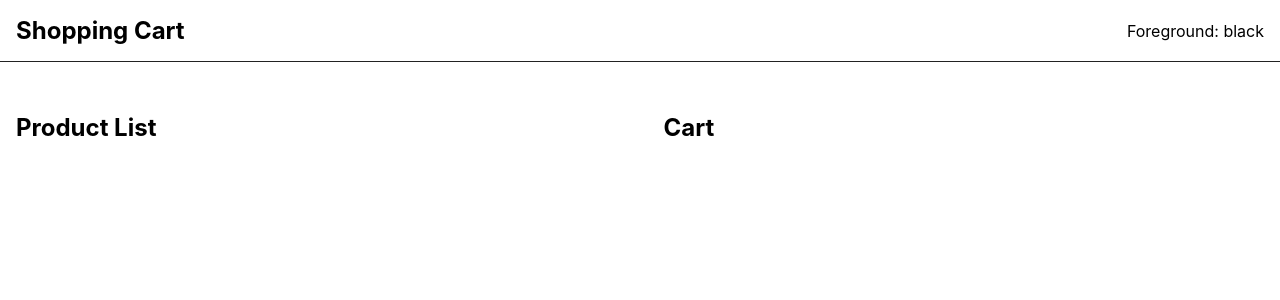
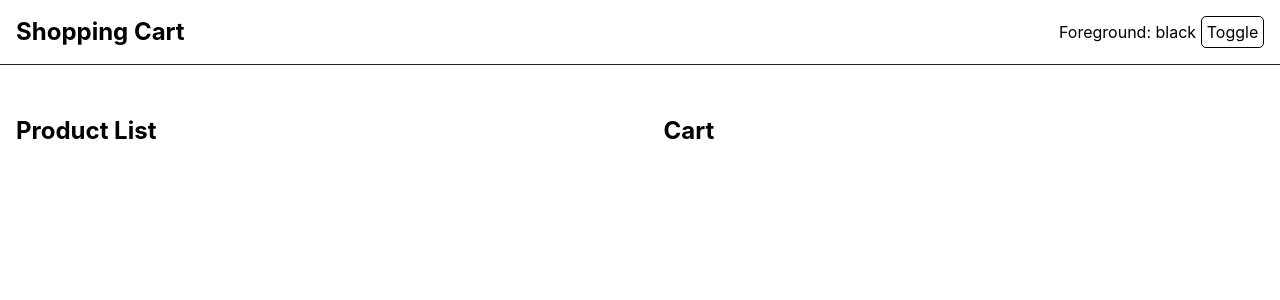
Before and after one commit to auth0-blog/example-redux-to-context, a React (Create React App) app: page / in a window 1280 px wide. Shown: the top 300 px of the page. Built offline with nearby package versions, Linux system fonts and the light colour scheme.

Commit message:
trigger action from header

```diff
--- a/package.json
+++ b/package.json
@@ -5,7 +5,7 @@
   "dependencies": {
     "@testing-library/jest-dom": "^5.11.4",
     "@testing-library/react": "^11.1.0",
-    "@testing-library/user-event": "^12.1.10",
+    "@testing-library/user-event": "^13.1.2",
     "eslint-config-prettier": "^7.2.0",
     "eslint-plugin-prettier": "^3.3.1",
     "immer": "^9.0.1",
--- a/src/header/Header.js
+++ b/src/header/Header.js
@@ -1,6 +1,7 @@
 import styled from 'styled-components'
 import PropTypes from 'prop-types'
 import { connect } from 'react-redux'
+import { toggleAction } from './actions'
 
 const StyledHeader = styled.header`
   display: flex;
@@ -19,11 +20,20 @@ const Heading = styled.h1`
   margin: 0;
 `
 
-const Header = ({ foreground, background }) => {
+const Button = styled.span`
+  border-radius: 5px;
+  border: 1px solid;
+  cursor: pointer;
+  margin-left: 0.3rem;
+  padding: 0.3rem;
+`
+
+const Header = ({ foreground, background, toggle }) => {
   return (
     <StyledHeader foreground={foreground} background={background}>
       <Heading>Shopping Cart</Heading>
       <span>Foreground: {foreground}</span>
+      <Button onClick={() => toggle()}>Toggle</Button>
     </StyledHeader>
   )
 }
@@ -33,4 +43,9 @@ Header.propTypes = {
   background: PropTypes.string.isRequired,
 }
 
-export default connect((state) => state.theme)(Header)
+export default connect(
+  (state) => state.theme,
+  (dispatch) => ({
+    toggle: () => dispatch(toggleAction()),
+  })
+)(Header)
```
Also changed, not shown: 2 other files (tests, documents, lock files or other folders).
